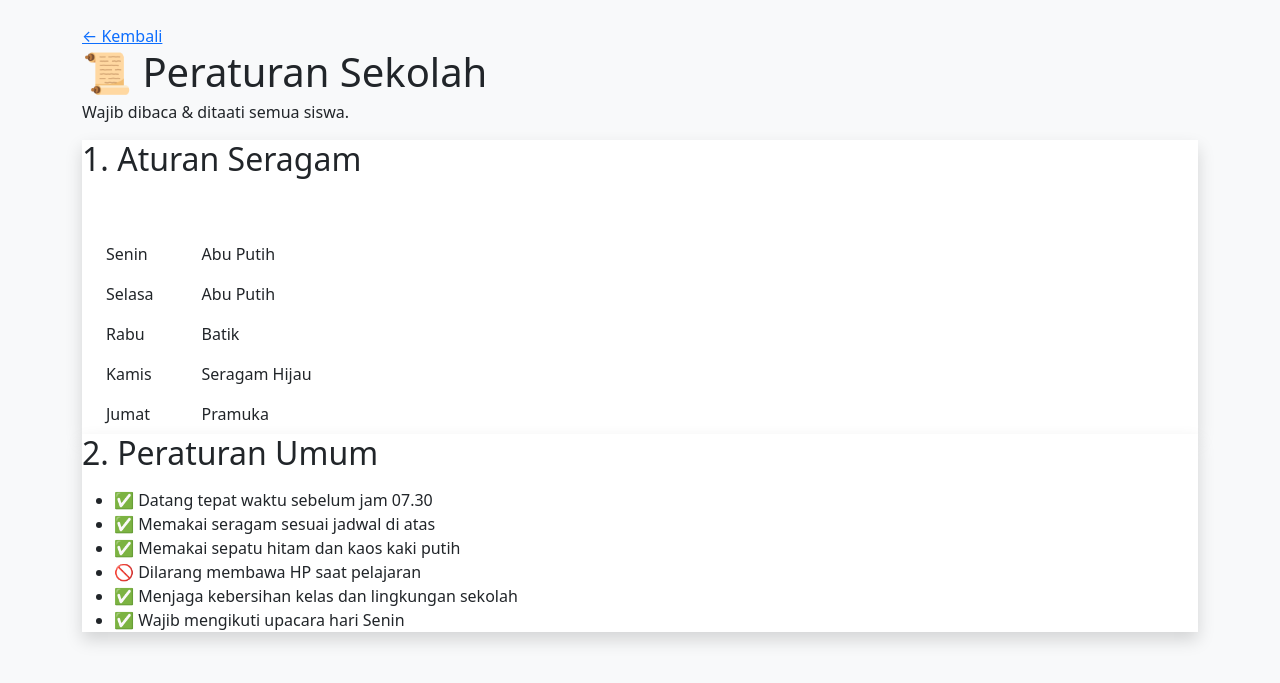
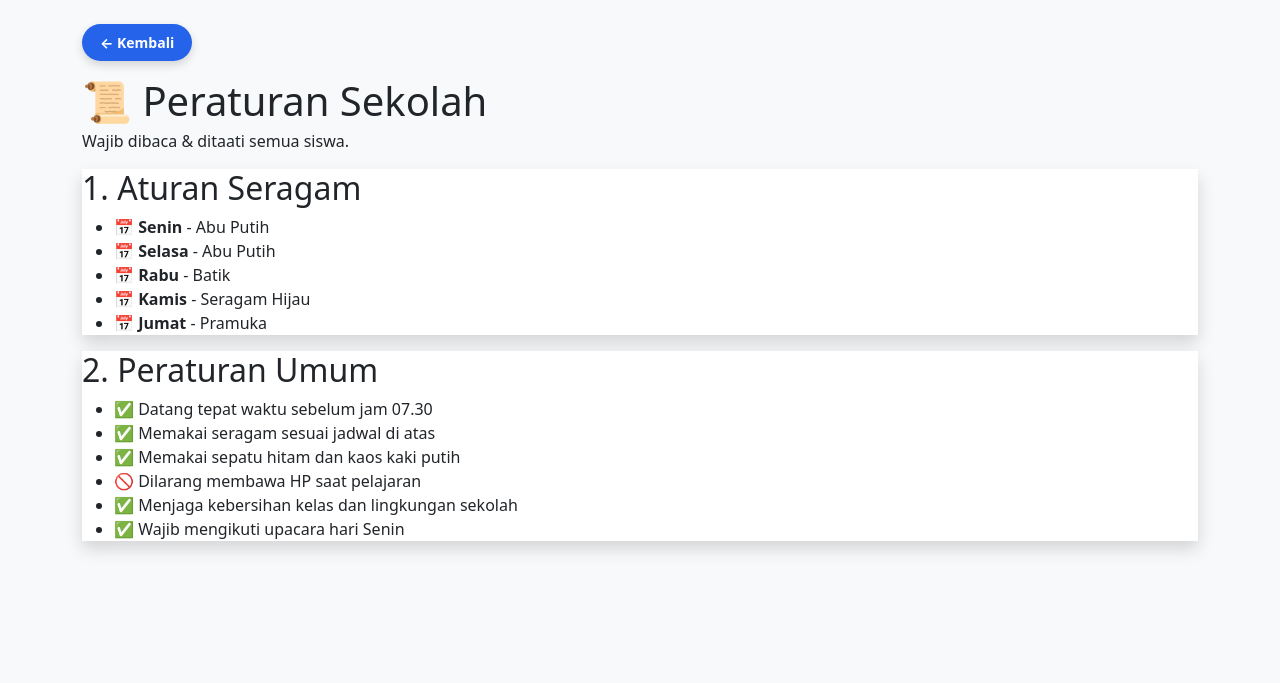
Before and after one commit to ahmadrafffa2-cmyk/sekolah-app, a Laravel app: page /peraturan in a window 1280 px wide. Shown: the part 63-746 px from the top of the page. Run offline with Laravel 12, Linux system fonts and the light colour scheme; parts of the project's set-up code (start-up, migrations or seed data) failed here and were passed over.

Commit message:
cantikin kembali dan rapikan seragam

```diff
--- a/resources/views/dashboard/peraturan-sekolah.blade.php
+++ b/resources/views/dashboard/peraturan-sekolah.blade.php
@@ -2,29 +2,25 @@
 
 @section('content')
 <div class="max-w-4xl mx-auto">
-    <a href="/dashboard" class="inline-block mb-4 text-blue-600 font-bold">← Kembali</a>
+    <a href="/dashboard" style="display:inline-block; background:#2563eb; color:white; padding:8px 18px; border-radius:999px; font-weight:bold; font-size:14px; text-decoration:none; box-shadow:0 4px 10px rgba(0,0,0,0.15); margin-bottom:16px;">← Kembali</a>
 
     <h1 class="text-2xl font-bold mb-1">📜 Peraturan Sekolah</h1>
     <p class="text-gray-500 mb-6">Wajib dibaca & ditaati semua siswa.</p>
 
     <div class="bg-white rounded-2xl shadow p-6 mb-6">
-        <h2 class="text-lg font-bold mb-3">1. Aturan Seragam</h2>
-        <table class="w-full">
-            <tr class="bg-blue-600 text-white">
-                <th class="text-left px-4 py-2">Hari</th>
-                <th class="text-left px-4 py-2">Seragam</th>
-            </tr>
-            <tr class="border-b"><td class="px-4 py-2">Senin</td><td class="px-4 py-2">Abu Putih</td></tr>
-            <tr class="border-b bg-gray-50"><td class="px-4 py-2">Selasa</td><td class="px-4 py-2">Abu Putih</td></tr>
-            <tr class="border-b"><td class="px-4 py-2">Rabu</td><td class="px-4 py-2">Batik</td></tr>
-            <tr class="border-b bg-gray-50"><td class="px-4 py-2">Kamis</td><td class="px-4 py-2">Seragam Hijau</td></tr>
-            <tr><td class="px-4 py-2">Jumat</td><td class="px-4 py-2">Pramuka</td></tr>
-        </table>
+        <h2 class="text-lg font-bold" style="margin-bottom:8px;">1. Aturan Seragam</h2>
+        <ul class="space-y-2" style="margin-top:0;">
+            <li>📅 <b>Senin</b> - Abu Putih</li>
+            <li>📅 <b>Selasa</b> - Abu Putih</li>
+            <li>📅 <b>Rabu</b> - Batik</li>
+            <li>📅 <b>Kamis</b> - Seragam Hijau</li>
+            <li>📅 <b>Jumat</b> - Pramuka</li>
+        </ul>
     </div>
 
     <div class="bg-white rounded-2xl shadow p-6">
-        <h2 class="text-lg font-bold mb-3">2. Peraturan Umum</h2>
-        <ul class="space-y-2">
+        <h2 class="text-lg font-bold" style="margin-bottom:8px;">2. Peraturan Umum</h2>
+        <ul class="space-y-2" style="margin-top:0;">
             <li>✅ Datang tepat waktu sebelum jam 07.30</li>
             <li>✅ Memakai seragam sesuai jadwal di atas</li>
             <li>✅ Memakai sepatu hitam dan kaos kaki putih</li>
```
